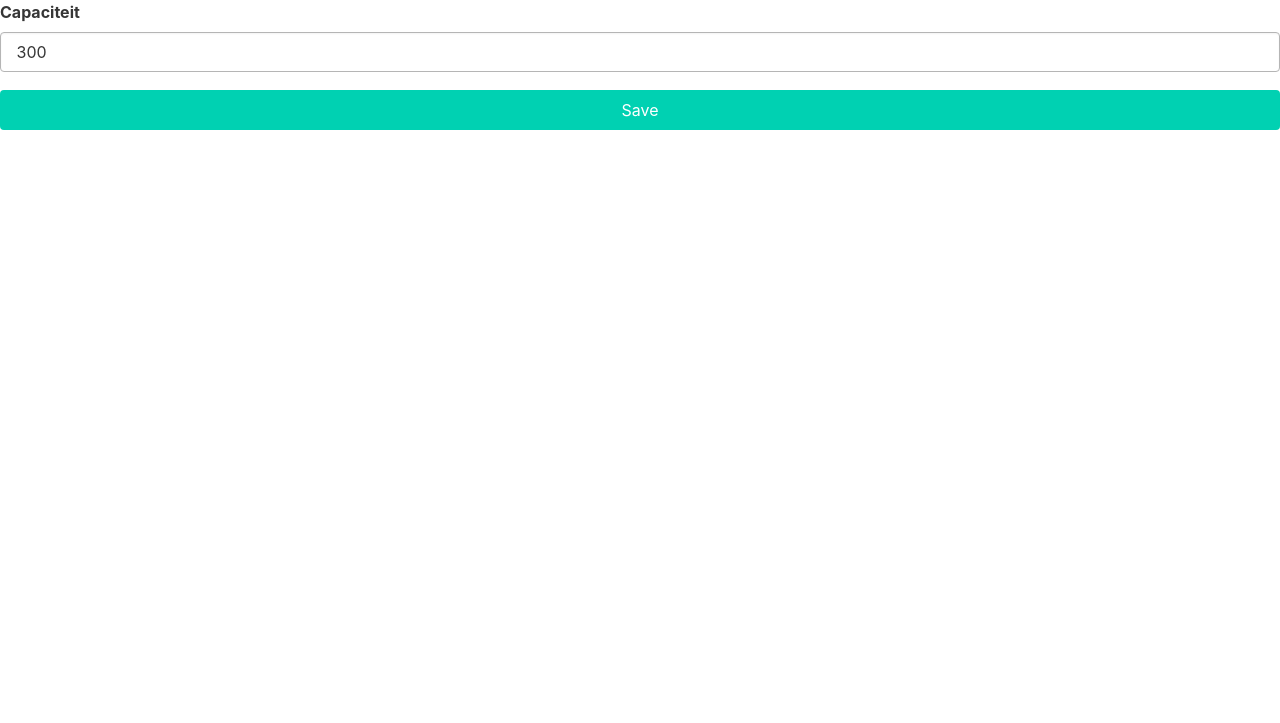
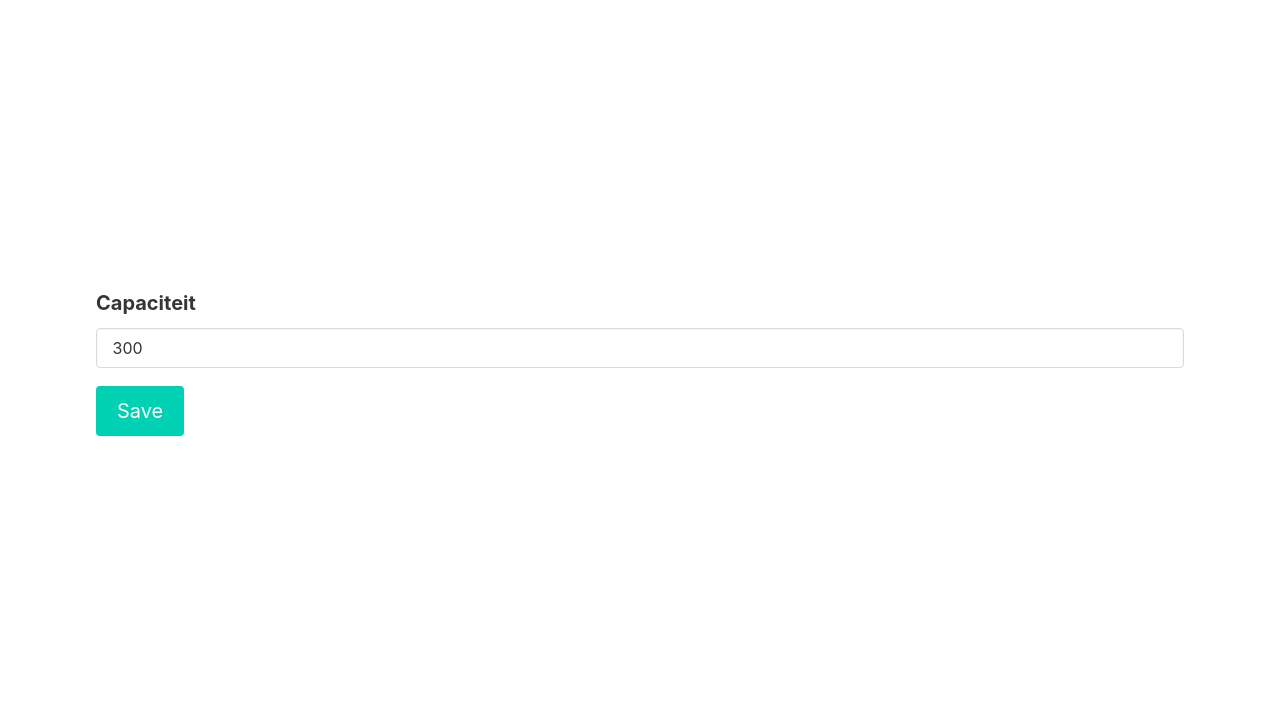
Before and after one commit to Priy4s/CLE2, a PHP site: page /admin_page/capacity_edit.php?id=1 in a window 1280 px wide. Shown: the top 723 px of the page. Run offline with PHP 8.4, Linux system fonts and the light colour scheme; data comes from the database, SQL or seed files in the repository.

Commit message:
De Front-End wat veranderd.

```diff
--- a/admin_page/capacity_edit.php
+++ b/admin_page/capacity_edit.php
@@ -55,13 +55,14 @@ mysqli_close($db);
     <meta http-equiv="X-UA-Compatible" content="ie=edge">
     <link rel="stylesheet" href="https://cdnjs.cloudflare.com/ajax/libs/font-awesome/6.2.1/css/all.min.css"/>
     <link rel="stylesheet" href="https://cdn.jsdelivr.net/npm/bulma@0.9.4/css/bulma.min.css">
-    <title>Day capacity</title>
+    <title>ADMIN CAPACITY EDIT</title>
 </head>
 <body>
+<section class="section is-large">
     <form action="" method="post">
         <!--Field for capacity-->
         <div class="field">
-            <label class="label" for="name">Capaciteit</label>
+            <label class="label is-medium" for="name">Capaciteit</label>
             <div class="control">
                 <input class="input" id="name" placeholder="capacity" type="text" name="capacity" value=" <?= htmlentities($dayCapacity['capacity']) ?>">
                 <span class="help is-danger">
@@ -70,12 +71,13 @@ mysqli_close($db);
             </div>
         </div>
 
-        <div class="field is-centered">
+        <div class="field">
             <div class="field-label is-normal"></div>
             <div class="field-body">
-                <button class="button is-primary is-fullwidth" type="submit" name="submit">Save</button>
+                <button class="button is-primary is-medium" type="submit" name="submit">Save</button>
             </div>
         </div>
     </form>
+</section>
 </body>
 </html>
```
